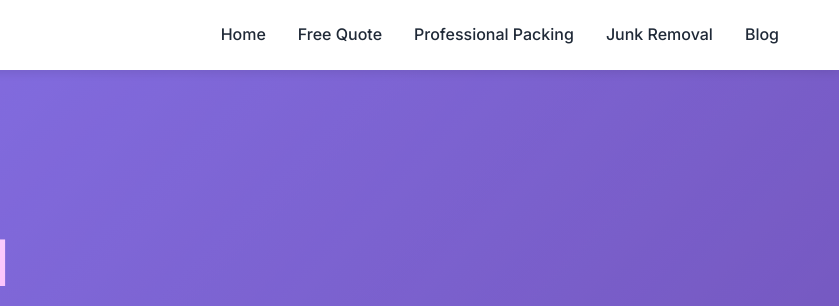
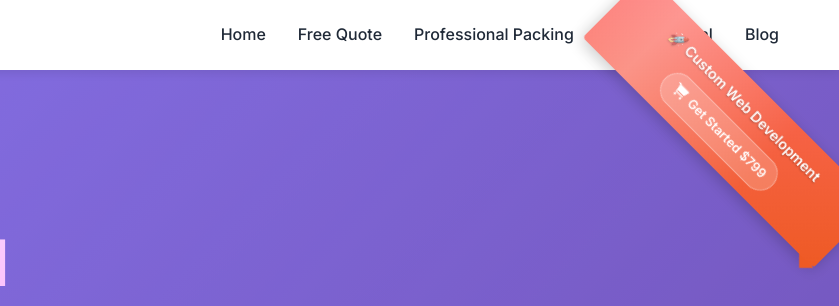
Before and after one commit to Orziklabs/demowebsite, a website: page public/index.html in a window 1280 px wide. Shown: the top 306 px of the page, 441-1280 px from the left. Drawn offline with nearby package versions, Linux system fonts and the light colour scheme.

Commit message:
Add beautiful animated ribbon with Gumroad integration for Custom Web Development services

```diff
--- a/public/index.html
+++ b/public/index.html
@@ -46,6 +46,19 @@
         <div class="hero-background">
             <div class="hero-overlay"></div>
         </div>
+
+        <!-- Purchase Design Ribbon -->
+        <div class="purchase-ribbon">
+            <div class="ribbon-content">
+                <span class="ribbon-text">🚀 Custom Web Development</span>
+                <a href="#" class="ribbon-button" onclick="openGumroad()">
+                    <i class="fas fa-shopping-cart"></i>
+                    Get Started $799
+                </a>
+            </div>
+            <div class="ribbon-tail"></div>
+        </div>
+
         <div class="hero-container">
             <div class="hero-content">
                 <div class="hero-badge">
--- a/public/script.js
+++ b/public/script.js
@@ -68,6 +68,12 @@ function scrollToQuote() {
 // Call now function
 function callNow() {
     window.location.href = 'tel:5551234567';
+}
+
+// Open Gumroad function
+function openGumroad() {
+    // Link to the Custom Web Development product
+    window.open('https://orziklab.gumroad.com/l/aklle', '_blank');
 }
 
 // Form submission handling
--- a/public/styles.css
+++ b/public/styles.css
@@ -112,6 +112,88 @@ body {
     background-color: var(--text-dark);
     margin: 3px 0;
     transition: 0.3s;
+}
+
+/* Purchase Design Ribbon */
+.purchase-ribbon {
+    position: fixed;
+    top: 80px;
+    right: -50px;
+    z-index: 1000;
+    transform: rotate(45deg);
+    animation: ribbonFloat 3s ease-in-out infinite;
+}
+
+.ribbon-content {
+    background: linear-gradient(135deg, #ff6b6b, #ee5a24);
+    color: white;
+    padding: 12px 60px;
+    text-align: center;
+    box-shadow: 0 4px 15px rgba(0, 0, 0, 0.2);
+    border-radius: 4px;
+    position: relative;
+    overflow: hidden;
+}
+
+.ribbon-content::before {
+    content: '';
+    position: absolute;
+    top: 0;
+    left: -100%;
+    width: 100%;
+    height: 100%;
+    background: linear-gradient(90deg, transparent, rgba(255, 255, 255, 0.3), transparent);
+    animation: ribbonShine 2s ease-in-out infinite;
+}
+
+.ribbon-text {
+    display: block;
+    font-size: 0.9rem;
+    font-weight: 600;
+    margin-bottom: 8px;
+    text-shadow: 0 1px 2px rgba(0, 0, 0, 0.3);
+}
+
+.ribbon-button {
+    display: inline-flex;
+    align-items: center;
+    gap: 6px;
+    background: rgba(255, 255, 255, 0.2);
+    color: white;
+    text-decoration: none;
+    padding: 6px 12px;
+    border-radius: 20px;
+    font-size: 0.8rem;
+    font-weight: 600;
+    transition: all 0.3s ease;
+    border: 1px solid rgba(255, 255, 255, 0.3);
+}
+
+.ribbon-button:hover {
+    background: rgba(255, 255, 255, 0.3);
+    transform: translateY(-2px);
+    box-shadow: 0 4px 12px rgba(0, 0, 0, 0.2);
+}
+
+.ribbon-tail {
+    position: absolute;
+    bottom: -10px;
+    right: 0;
+    width: 0;
+    height: 0;
+    border-left: 10px solid transparent;
+    border-right: 10px solid transparent;
+    border-top: 10px solid #ee5a24;
+}
+
+@keyframes ribbonFloat {
+    0%, 100% { transform: rotate(45deg) translateY(0px); }
+    50% { transform: rotate(45deg) translateY(-10px); }
+}
+
+@keyframes ribbonShine {
+    0% { left: -100%; }
+    100% { left: 100%; }
 }
 
 /* Hero Section */
@@ -813,6 +895,25 @@ body {
 
 /* Responsive Design */
 @media (max-width: 768px) {
+    .purchase-ribbon {
+        top: 60px;
+        right: -60px;
+        transform: rotate(45deg) scale(0.8);
+    }
+
+    .ribbon-content {
+        padding: 10px 40px;
+    }
+
+    .ribbon-text {
+        font-size: 0.8rem;
+    }
+
+    .ribbon-button {
+        font-size: 0.7rem;
+        padding: 5px 10px;
+    }
+
     .hamburger {
         display: flex;
     }
```
Also changed, not shown: company logo/ll.webp (added).
